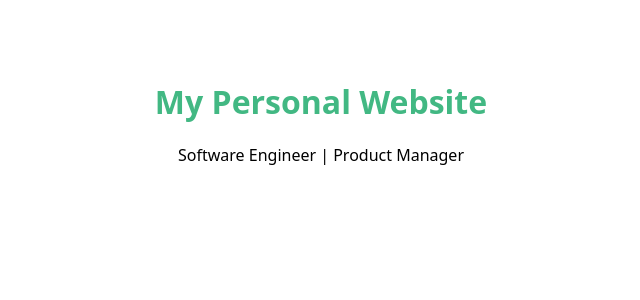
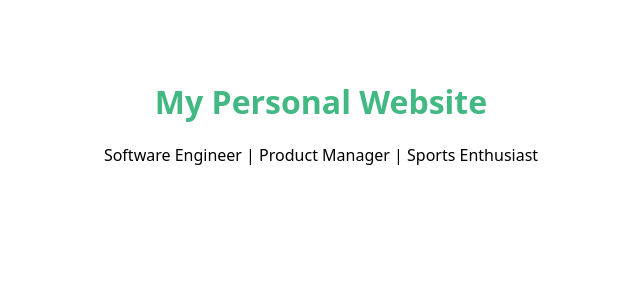
Before and after one commit to irfanmim/personal-website-fe, a Vue app: page / in a window 1280 px wide. Shown: the top 300 px of the page, without its empty margins (319-959 px from the left). Built offline with nearby package versions, Linux system fonts and the light colour scheme.

Commit message:
update App.vue

```diff
--- a/src/App.vue
+++ b/src/App.vue
@@ -1,7 +1,7 @@
 <template>
   <main>
     <h1>My Personal Website</h1>
-    <p>Software Engineer | Product Manager</p>
+    <p>Software Engineer | Product Manager | Sports Enthusiast</p>
   </main>
 </template>
 
```
